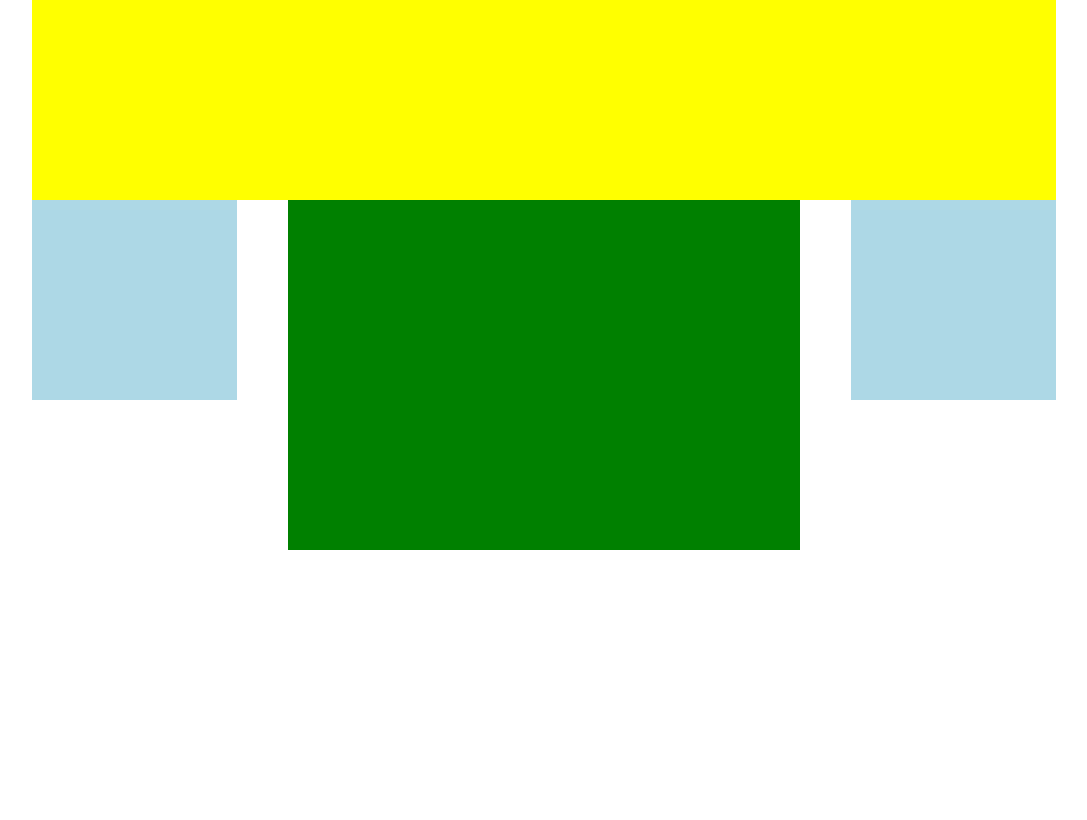
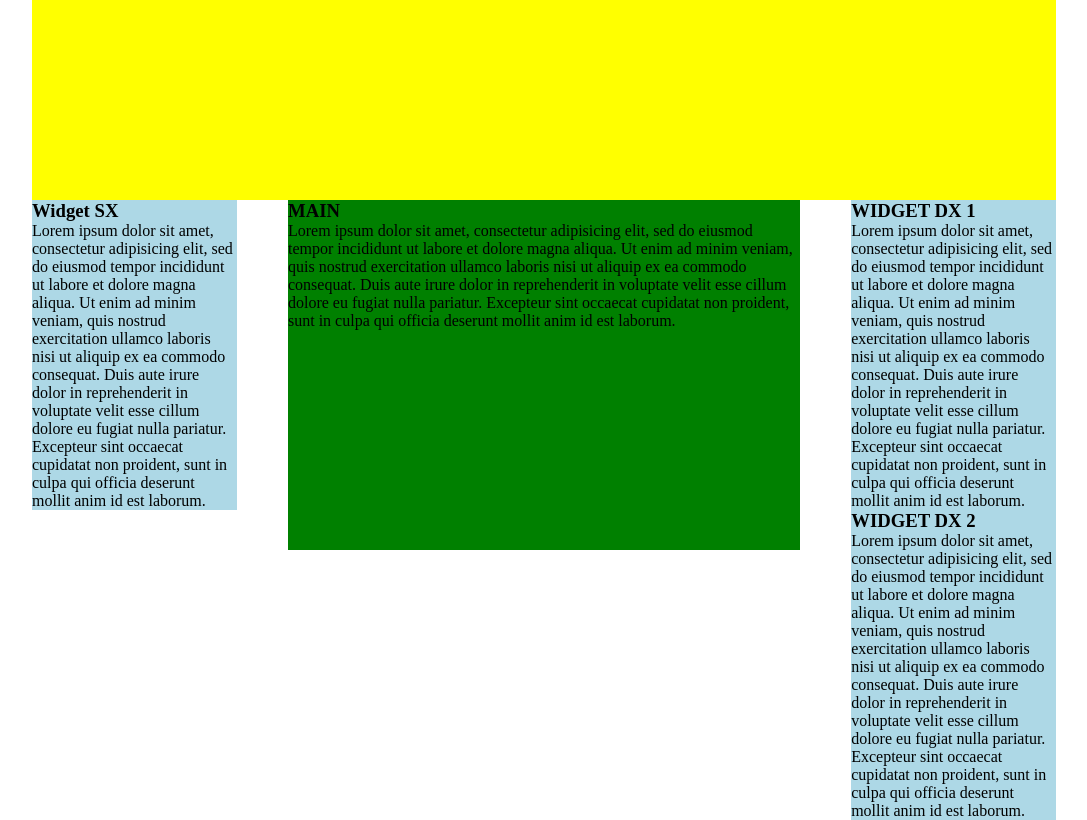
Before and after one commit to RiccioGit/htmlcss-wp, a plain HTML site: page index.html in a window 1280 px wide. Shown: the whole page, without its empty margins (96-1183 px from the left). Drawn offline with Linux system fonts and the light colour scheme.

Commit message:
aggiunta widget

```diff
--- a/css/main.css
+++ b/css/main.css
@@ -24,7 +24,7 @@ aside {
   float: left;
   width: 20%;
   /* debug */
-  height: 200px;
+  /* height: 200px; */
   background-color: lightblue;
 }
 
--- a/index.html
+++ b/index.html
@@ -17,15 +17,34 @@
       </header>
 
       <div class="riga">
+
         <aside class="">
+          <div class="widget">
+            <h3>Widget SX</h3>
 
+            <p>Lorem ipsum dolor sit amet, consectetur adipisicing elit, sed do eiusmod tempor incididunt ut labore et dolore magna aliqua. Ut enim ad minim veniam, quis nostrud exercitation ullamco laboris nisi ut aliquip ex ea commodo consequat. Duis aute irure dolor in reprehenderit in voluptate velit esse cillum dolore eu fugiat nulla pariatur. Excepteur sint occaecat cupidatat non proident, sunt in culpa qui officia deserunt mollit anim id est laborum.</p>
+          </div>
         </aside>
 
         <main>
+          <h3>MAIN</h3>
 
+          <p>Lorem ipsum dolor sit amet, consectetur adipisicing elit, sed do eiusmod tempor incididunt ut labore et dolore magna aliqua. Ut enim ad minim veniam, quis nostrud exercitation ullamco laboris nisi ut aliquip ex ea commodo consequat. Duis aute irure dolor in reprehenderit in voluptate velit esse cillum dolore eu fugiat nulla pariatur. Excepteur sint occaecat cupidatat non proident, sunt in culpa qui officia deserunt mollit anim id est laborum.</p>
         </main>
 
         <aside class="">
+          <div class="widget">
+            <h3>WIDGET DX 1</h3>
+            <p>Lorem ipsum dolor sit amet, consectetur adipisicing elit, sed do eiusmod tempor incididunt ut labore et dolore magna aliqua. Ut enim ad minim veniam, quis nostrud exercitation ullamco laboris nisi ut aliquip ex ea commodo consequat. Duis aute irure dolor in reprehenderit in voluptate velit esse cillum dolore eu fugiat nulla pariatur. Excepteur sint occaecat cupidatat non proident, sunt in culpa qui officia deserunt mollit anim id est laborum.</p>
+          </div>
+
+          <div class="widget">
+
+            <h3>WIDGET DX 2</h3>
+
+            <p>Lorem ipsum dolor sit amet, consectetur adipisicing elit, sed do eiusmod tempor incididunt ut labore et dolore magna aliqua. Ut enim ad minim veniam, quis nostrud exercitation ullamco laboris nisi ut aliquip ex ea commodo consequat. Duis aute irure dolor in reprehenderit in voluptate velit esse cillum dolore eu fugiat nulla pariatur. Excepteur sint occaecat cupidatat non proident, sunt in culpa qui officia deserunt mollit anim id est laborum.</p>
+
+          </div>
 
         </aside>
 
```
